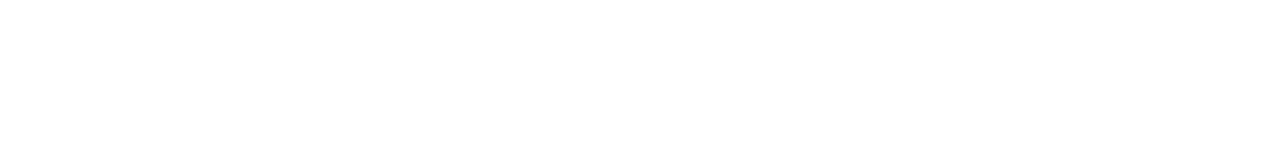
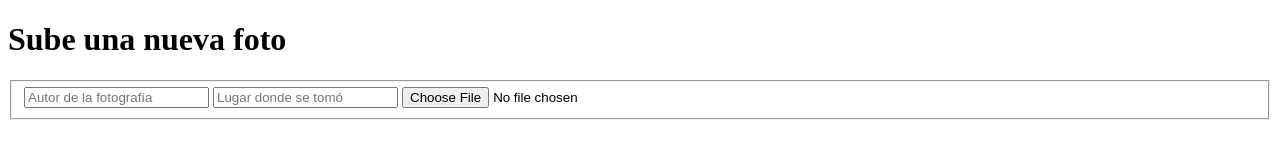
Before and after one commit to damanzano/node-subir-fotos, a website: page public/nueva-foto.html in a window 1280 px wide. Drawn offline with Linux system fonts and the light colour scheme.

Commit message:
Se conectan las páginas y se pone el formulario para subir una foto

```diff
--- a/public/nueva-foto.html
+++ b/public/nueva-foto.html
@@ -5,6 +5,16 @@
 <title>Sube una nueva foto</title>
 </head>
 <body>
+	<h1>Sube una nueva foto</h1>
+	<section id="upload-photo">
+		<form action="/photos" method="post" enctype="multipart/form-data">
+			<fieldset>
+				<input type="text" id="author" name="author" placeholder="Autor de la fotografía">
+				<input type="text" id="place" name="place" placeholder="Lugar donde se tomó">
+				<input type="file" id="photo" name="photo" placeholder="Selecciona un archivo">
+			</fieldset>
+		</form>
+	</section>
 
 </body>
 </html>
```
Also changed, not shown: public/index.html (+1 -0 lines).
